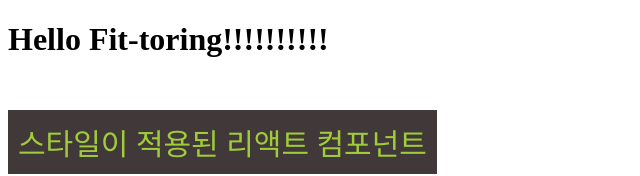
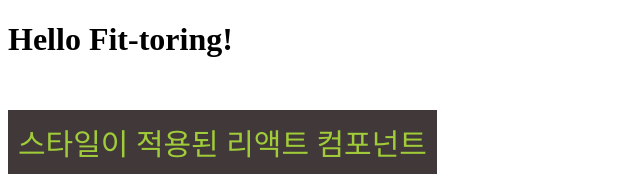
Before and after one commit to woowacourse-teams/2025-Fit-toring, a React app in the folder frontend/: page / in a window 1280 px wide. Shown: the top 176 px of the page, without its empty margins (0-640 px from the left). Built offline with nearby package versions, Linux system fonts and the light colour scheme.

Commit message:
build: Prettier 및 ESLint 세팅
Co-authored-by: kimyou1102 <yoosk5485@naver.com>
Co-authored-by: Beomtae <region9@naver.com>

```diff
--- a/frontend/eslint.config.mjs
+++ b/frontend/eslint.config.mjs
@@ -7,6 +7,7 @@ import path from 'node:path';
 import { fileURLToPath } from 'node:url';
 import js from '@eslint/js';
 import { FlatCompat } from '@eslint/eslintrc';
+import prettier from 'eslint-config-prettier';
 
 const __filename = fileURLToPath(import.meta.url);
 const __dirname = path.dirname(__filename);
@@ -25,6 +26,7 @@ export default defineConfig([
         'plugin:@typescript-eslint/recommended',
         'plugin:react-hooks/recommended',
       ),
+      prettier,
     ),
 
     plugins: {
--- a/frontend/package.json
+++ b/frontend/package.json
@@ -24,10 +24,13 @@
     "@typescript-eslint/parser": "^8.36.0",
     "babel-loader": "^10.0.0",
     "eslint": "^9.30.1",
+    "eslint-config-prettier": "^10.1.5",
+    "eslint-plugin-prettier": "^5.5.1",
     "eslint-plugin-react-hooks": "^5.2.0",
     "eslint-plugin-react-refresh": "^0.4.20",
     "globals": "^16.3.0",
     "html-webpack-plugin": "^5.6.3",
+    "prettier": "^3.6.2",
     "typescript": "^5.8.3",
     "typescript-eslint": "^8.36.0",
     "webpack": "^5.100.0",
--- a/frontend/src/App.tsx
+++ b/frontend/src/App.tsx
@@ -1,4 +1,4 @@
-import styled from "@emotion/styled"
+import styled from '@emotion/styled';
 
 const Emotion = styled.p`
   display: inline-block;
@@ -6,15 +6,15 @@ const Emotion = styled.p`
   padding: 10px;
   color: #a0cc39;
   background-color: #413939;
-`
+`;
 
 function App() {
   return (
     <>
-      <h1>Hello Fit-toring!!!!!!!!!!</h1>
+      <h1>Hello Fit-toring!</h1>
       <Emotion>스타일이 적용된 리액트 컴포넌트</Emotion>
     </>
-  )
+  );
 }
 
-export default App
+export default App;
--- a/frontend/src/main.tsx
+++ b/frontend/src/main.tsx
@@ -1,4 +1,4 @@
-import { createRoot } from "react-dom/client"
-import App from "./App"
+import { createRoot } from 'react-dom/client';
+import App from './App';
 
-createRoot(document.getElementById("root")!).render(<App />)
+createRoot(document.getElementById('root')!).render(<App />);
```
Also changed, not shown: 2 other files (tests, documents, lock files or other folders).
